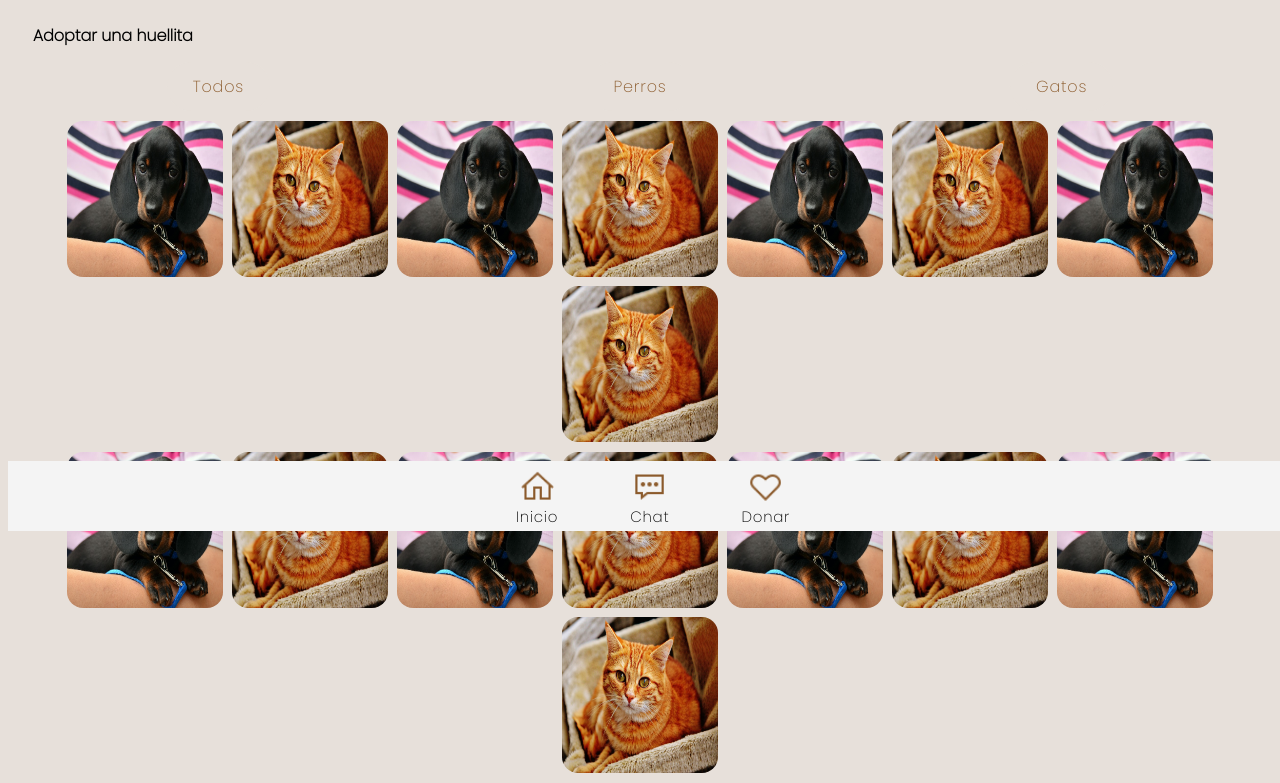
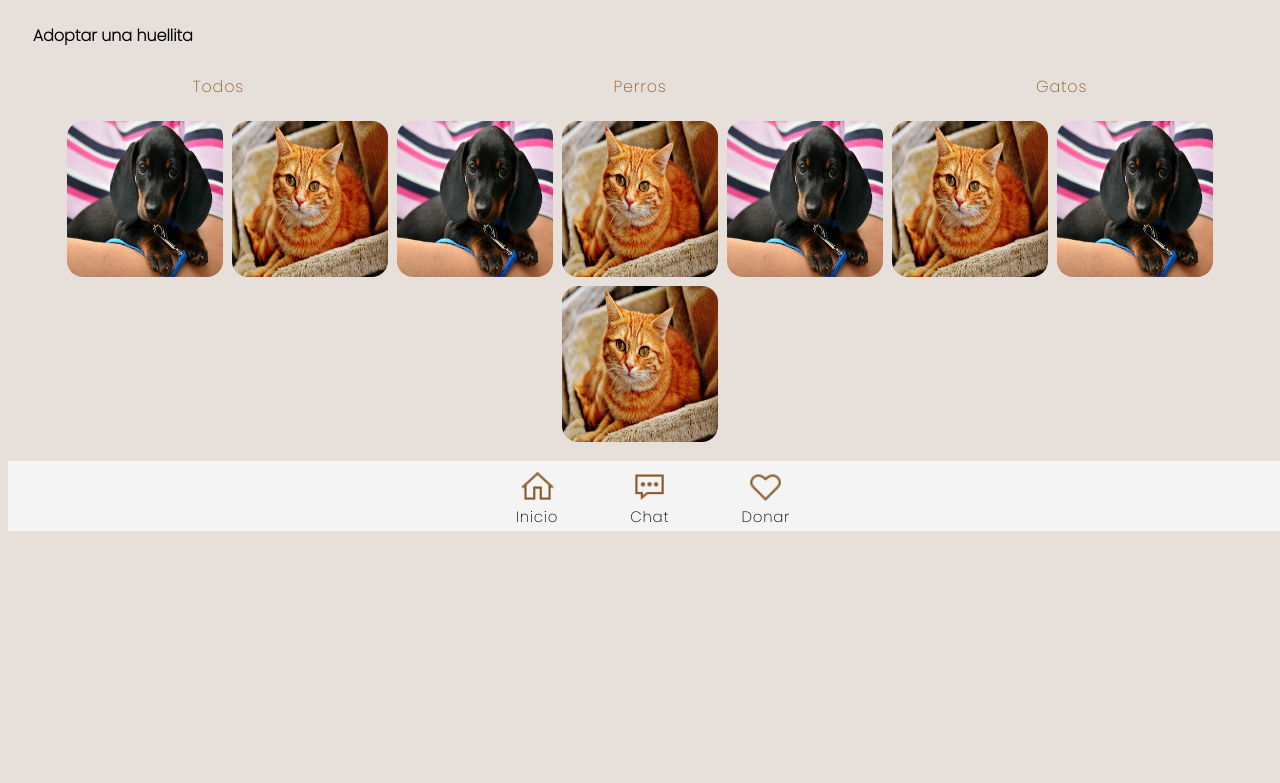
Before and after one commit to nati-Bel/bootcamp-meetup-Intro_React, a React (Vite) app: page / in a window 1280 px wide. Shown: the part 269-1052 px from the top of the page. After the commit the page ends 800 px from the top, so only its background shows below. Built offline with nearby package versions, Linux system fonts and the light colour scheme.

Commit message:
outlet ok

```diff
--- a/src/views/home/Home.jsx
+++ b/src/views/home/Home.jsx
@@ -6,7 +6,7 @@ import Photo from "../../components/atoms/photo/Photo";
 import cat1 from "../../assets/images/cat1.jpg";
 import dog1 from "../../assets/images/dog1.jpg";
 import ButtonBar from '../../components/molecules/buttonBar/ButtonBar';
-import TodosOutlet from '../outlets/TodosOutlet';
+import { Outlet } from 'react-router-dom';
 
 
 
@@ -25,7 +25,7 @@ const Home = () => {
 
     <h2 className="tit1">Adoptar una huellita</h2>
     <ButtonBar></ButtonBar>
-    <TodosOutlet></TodosOutlet>
+    <Outlet/>
     <Footer></Footer>
     </>
   )
--- a/src/views/outlets/GatosOutlet.jsx
+++ b/src/views/outlets/GatosOutlet.jsx
@@ -1,7 +1,7 @@
 
 import Photo from "../../components/atoms/photo/Photo";
 import cat1 from "../../assets/images/cat1.jpg";
-import { Outlet } from "react-router-dom";
+
 
 function GatosOutlet() {
   return (
@@ -16,7 +16,7 @@ function GatosOutlet() {
         <Photo image={cat1}></Photo>
         <Photo image={cat1}></Photo>
       </div>
-    <Outlet/>
+
     </>
   );
 }
--- a/src/views/outlets/PerrosOutlet.jsx
+++ b/src/views/outlets/PerrosOutlet.jsx
@@ -1,7 +1,7 @@
 
 import Photo from "../../components/atoms/photo/Photo";
 import dog2 from "../../assets/images/dog2.jpg";
-import { Outlet } from "react-router-dom";
+
 
 function PerrosOutlet() {
   return (
@@ -16,7 +16,7 @@ function PerrosOutlet() {
         <Photo image={dog2}></Photo>
         <Photo image={dog2}></Photo>
       </div>
-    <Outlet/>
+
     </>
   );
 }
--- a/src/views/outlets/TodosOutlet.jsx
+++ b/src/views/outlets/TodosOutlet.jsx
@@ -2,7 +2,7 @@
 import Photo from "../../components/atoms/photo/Photo"
 import dog2 from "../../assets/images/dog2.jpg"
 import cat1 from "../../assets/images/cat1.jpg";
-import { Outlet } from "react-router-dom";
+
 
 function TodosOutlet () {
     return (
@@ -17,7 +17,7 @@ function TodosOutlet () {
           <Photo image={dog2}></Photo>
           <Photo image={cat1}></Photo>
         </div>
-        <Outlet/>
+
       </>
     );
 }
```
